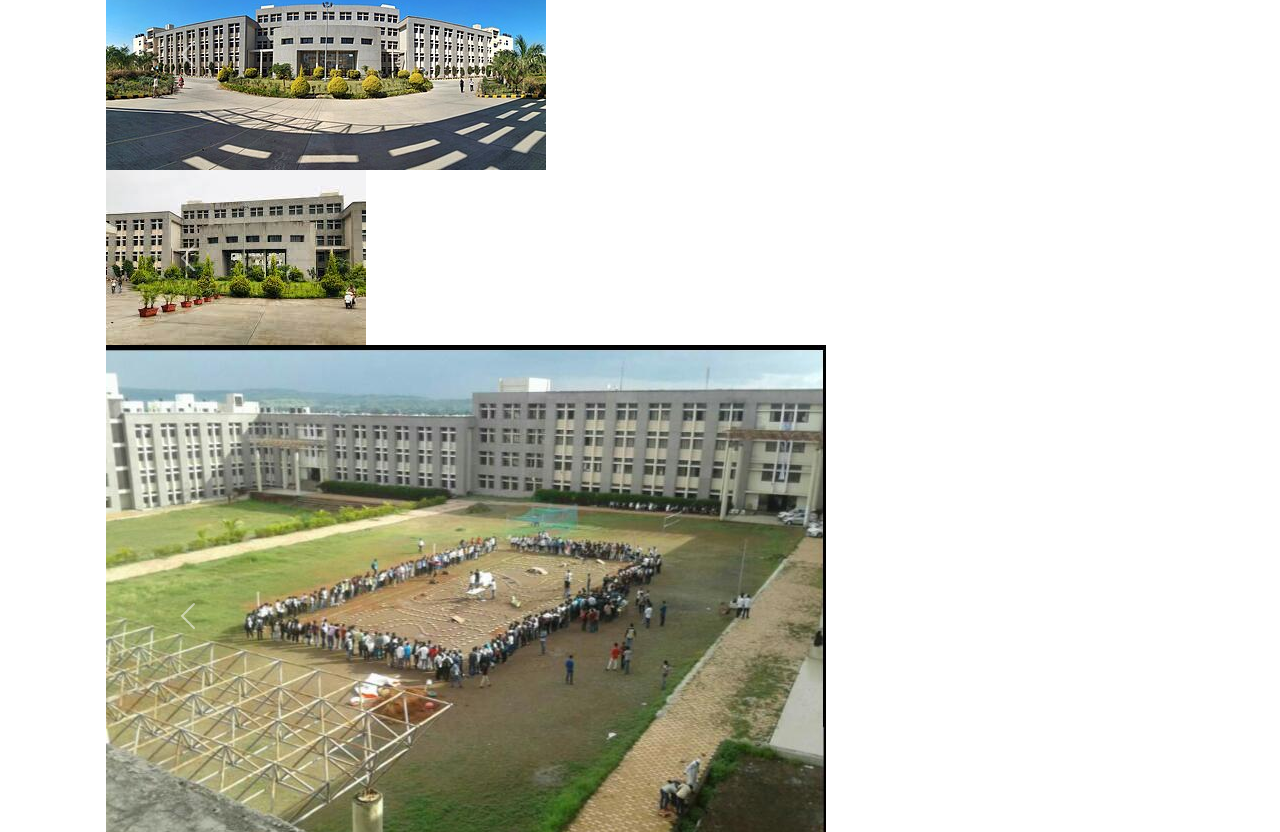
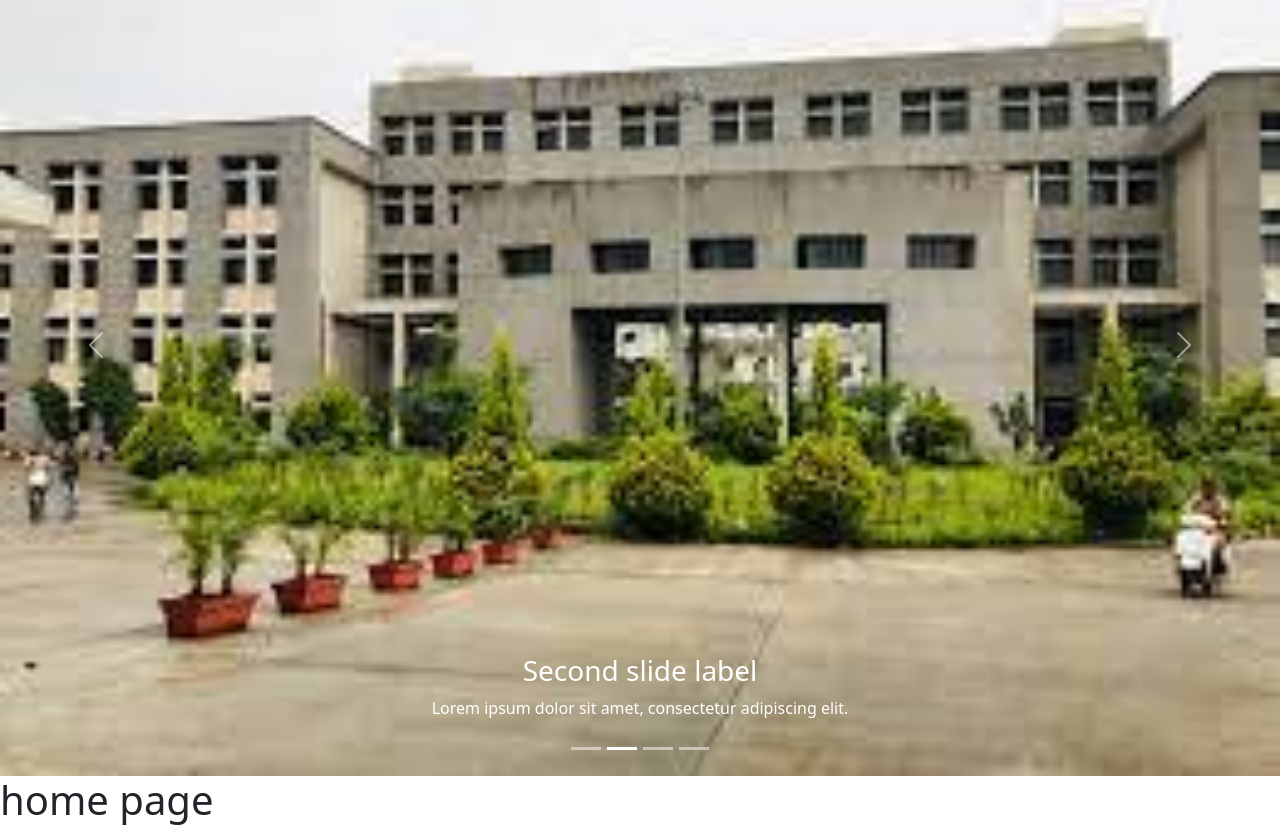
Before and after one commit to rohitgalande1032/collage-website, a React (Create React App) app: page / in a window 1280 px wide. Shown: the part 368-1200 px from the top of the page. Built offline with nearby package versions, Linux system fonts and the light colour scheme.

Commit message:
new commit

```diff
--- a/src/App.js
+++ b/src/App.js
@@ -4,12 +4,14 @@
 import About from './pages/About';
 import Navbars from './Components/Navbar';
 import Header from './Components/Header';
+import Slider from './Components/Slider';
 
 const App = () => {
     return (
         <BrowserRouter>
             <Header />
             <Navbars />
+            <Slider />
             <Routes>
                 <Route exact path="/" element={<Home />}></Route>
                 <Route exact path="/about" element={<About />}></Route>
--- /dev/null
+++ b/src/Components/Slider.js
@@ -0,0 +1,61 @@
+import React from 'react';
+import { Carousel } from 'react-bootstrap';
+import home1 from '../images/home-1.jpg';
+import home2 from '../images/home-2.jpg';
+import home3 from '../images/home-3.jpg';
+import home4 from '../images/home-4.jpg';
+const Slider = () => {
+  return (
+    <>
+      <Carousel fade>
+        <Carousel.Item>
+          <img
+            className="d-block w-100"
+            src={home1}
+            alt="First slide"
+          />
+          <Carousel.Caption>
+            <h3>First slide label</h3>
+            <p>Nulla vitae elit libero, a pharetra augue mollis interdum.</p>
+          </Carousel.Caption>
+        </Carousel.Item>
+        <Carousel.Item>
+          <img
+            className="d-block w-100"
+            src={home2}
+            alt="Second slide"
+          />
+
+          <Carousel.Caption>
+            <h3>Second slide label</h3>
+            <p>Lorem ipsum dolor sit amet, consectetur adipiscing elit.</p>
+          </Carousel.Caption>
+        </Carousel.Item>
+        <Carousel.Item>
+          <img
+            className="d-block w-100"
+            src={home3}
+            alt="Third slide"
+          />
+
+          <Carousel.Caption>
+            <h3>Third slide label</h3>
+            <p>Praesent commodo cursus magna, vel scelerisque nisl consectetur.</p>
+          </Carousel.Caption>
+        </Carousel.Item>
+        <Carousel.Item>
+          <img
+            className="d-block w-100"
+            src={home4}
+            alt="First slide"
+          />
+          <Carousel.Caption>
+            <h3>First slide label</h3>
+            <p>Nulla vitae elit libero, a pharetra augue mollis interdum.</p>
+          </Carousel.Caption>
+        </Carousel.Item>
+      </Carousel>
+    </>
+  );
+};
+export default Slider;
--- a/src/pages/Home.js
+++ b/src/pages/Home.js
@@ -1,30 +1,8 @@
 import React from 'react';
-import {Carousel} from 'react-bootstrap';
-import home1 from '../images/home-1.jpg';
-import home2 from '../images/home-2.jpg';
-import home3 from '../images/home-3.jpg';
-import home4 from '../images/home-4.jpg';
 const Home = () => {
     return (
         <>
-            <div className="container">
-                <div className="row">
-                    <div className="col m-4">
-                        <Carousel>
-                           <img src={home1}  alt="home image" />
-                        </Carousel>
-                        <Carousel>
-                            <img src={home2} alt="home image" />
-                        </Carousel>
-                        <Carousel>
-                            <img src={home3} alt="home image" />
-                        </Carousel>
-                        <Carousel>
-                            <img src={home4} alt="home image"/>
-                        </Carousel>
-                    </div>
-                </div>
-            </div>
+           <h1>home page</h1>
         </>
     )
 }
```
